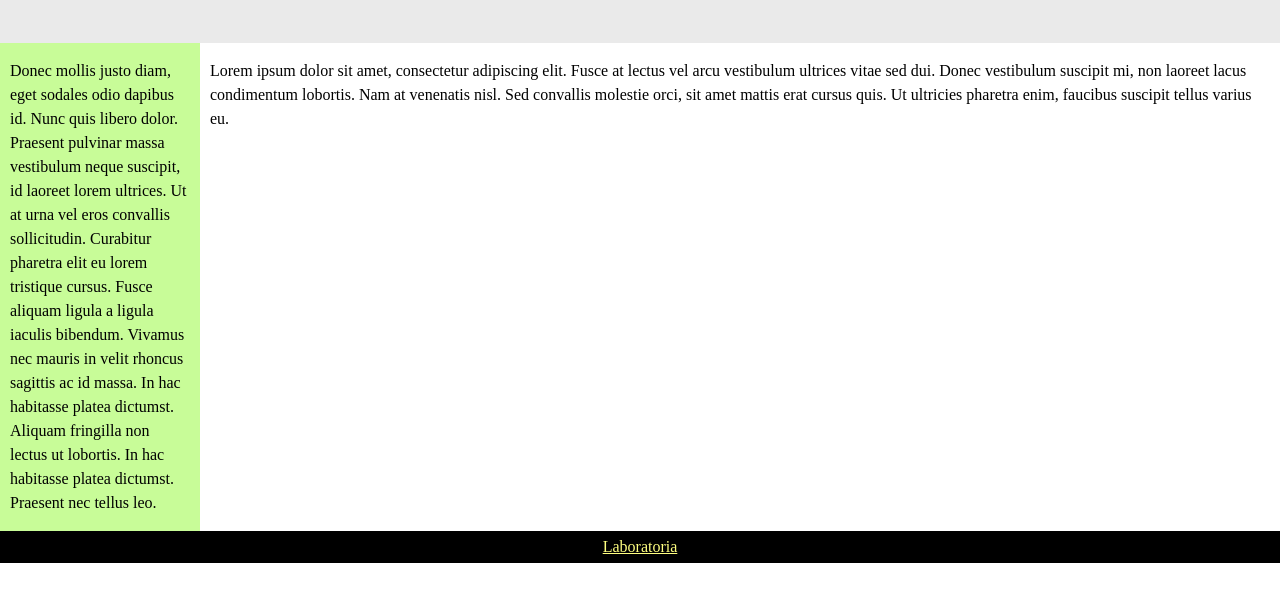
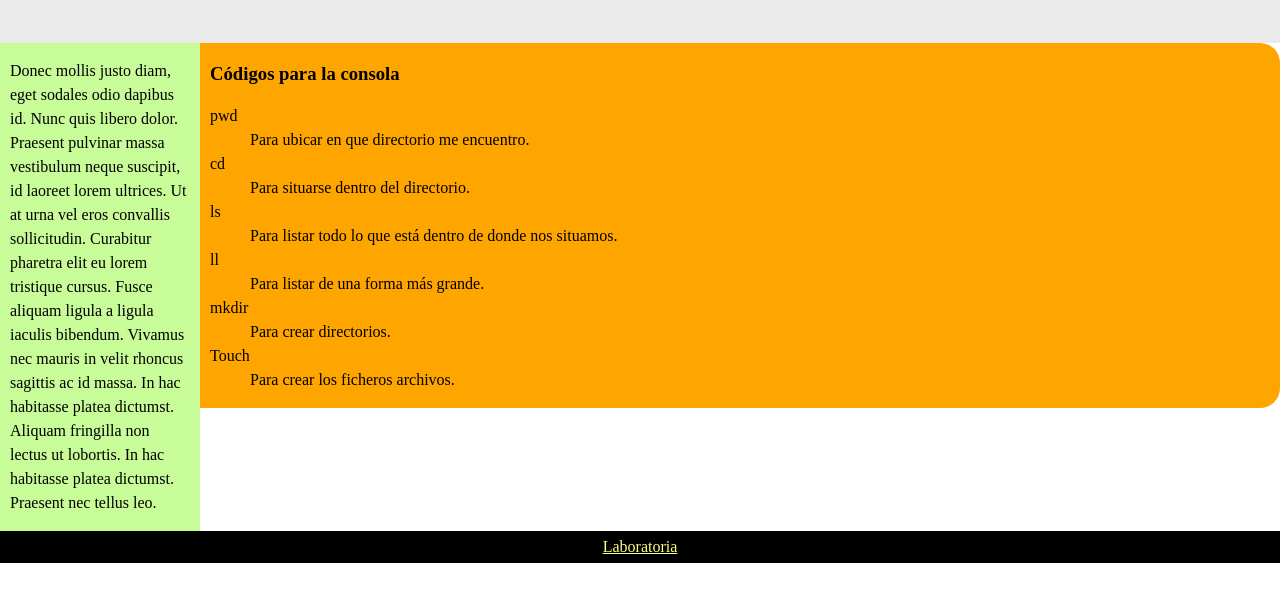
Before and after one commit to patricialyara/git-css, a plain HTML site: page index.html in a window 1280 px wide. Shown: the part 47-648 px from the top of the page. Drawn offline with Linux system fonts and the light colour scheme; files that its build step writes are made by us from their sources.

Commit message:
rama comandos lista

```diff
--- a/css/style.css
+++ b/css/style.css
@@ -2,6 +2,7 @@ body{
 margin:0;
 padding:0;
 line-height: 1.5em;
+
 }
 
 b{font-size: 110%;}
@@ -21,10 +22,16 @@ padding-top: 15px;
 #contentwrapper{
 float: left;
 width: 100%;
+background-color: orange;
+border-radius: 20px;
+
+
 }
 
 #contentcolumn{
 margin-left: 200px;
+
+
 }
 
 #leftcolumn{
@@ -32,6 +39,7 @@ float: left;
 width: 200px;
 margin-left: -100%;
 background: #C8FC98;
+
 }
 
 #footer{
@@ -50,6 +58,8 @@ color: #FFFF80;
 .innertube{
 margin: 10px;
 margin-top: 0;
+
+
 }
 @media (max-width: 600px){
 	#contentwrapper{
--- a/index.html
+++ b/index.html
@@ -4,7 +4,7 @@
 	<meta charset="utf-8" />
 	<meta name="viewport" content="width=device-width, initial-scale=1">
 	<title>Ejercicio git+css</title>
-	<link rel="stylesheet" type="text/css" href="style.css">
+	<link rel="stylesheet" type="text/css" href="css/style.css">
 
 	<script type="text/javascript">
 		var gibberish=["This is just some filler text", "Welcome to Dynamic Drive CSS Library", "Demo content nothing to read here"]
@@ -24,7 +24,21 @@
 			<div id="contentcolumn">
 				<div class="innertube">
 					<!-- ESPACIO CENTRAL -->
-					<p>Lorem ipsum dolor sit amet, consectetur adipiscing elit. Fusce at lectus vel arcu vestibulum ultrices vitae sed dui. Donec vestibulum suscipit mi, non laoreet lacus condimentum lobortis. Nam at venenatis nisl. Sed convallis molestie orci, sit amet mattis erat cursus quis. Ut ultricies pharetra enim, faucibus suscipit tellus varius eu.</p>
+					<h3> Códigos para la consola </h3>
+					<dl>
+  					<dt>pwd</dt>
+ 						<dd>Para ubicar en que directorio me encuentro.</dd>
+ 					  <dt>cd</dt>
+  					<dd>Para situarse dentro del directorio.</dd>
+  					<dt>ls</dt>
+  					<dd>Para listar todo lo que está dentro de donde nos situamos.</dd>
+  					<dt>ll</dt>
+ 						<dd>Para listar de una forma más grande.</dd>
+            <dt>mkdir</dt>
+ 						<dd>Para crear directorios.</dd>
+ 						<dt>Touch</dt>
+ 						<dd>Para crear los ficheros archivos.</dd>
+          </dl>
 				</div>
 			</div>
 		</div>
```
